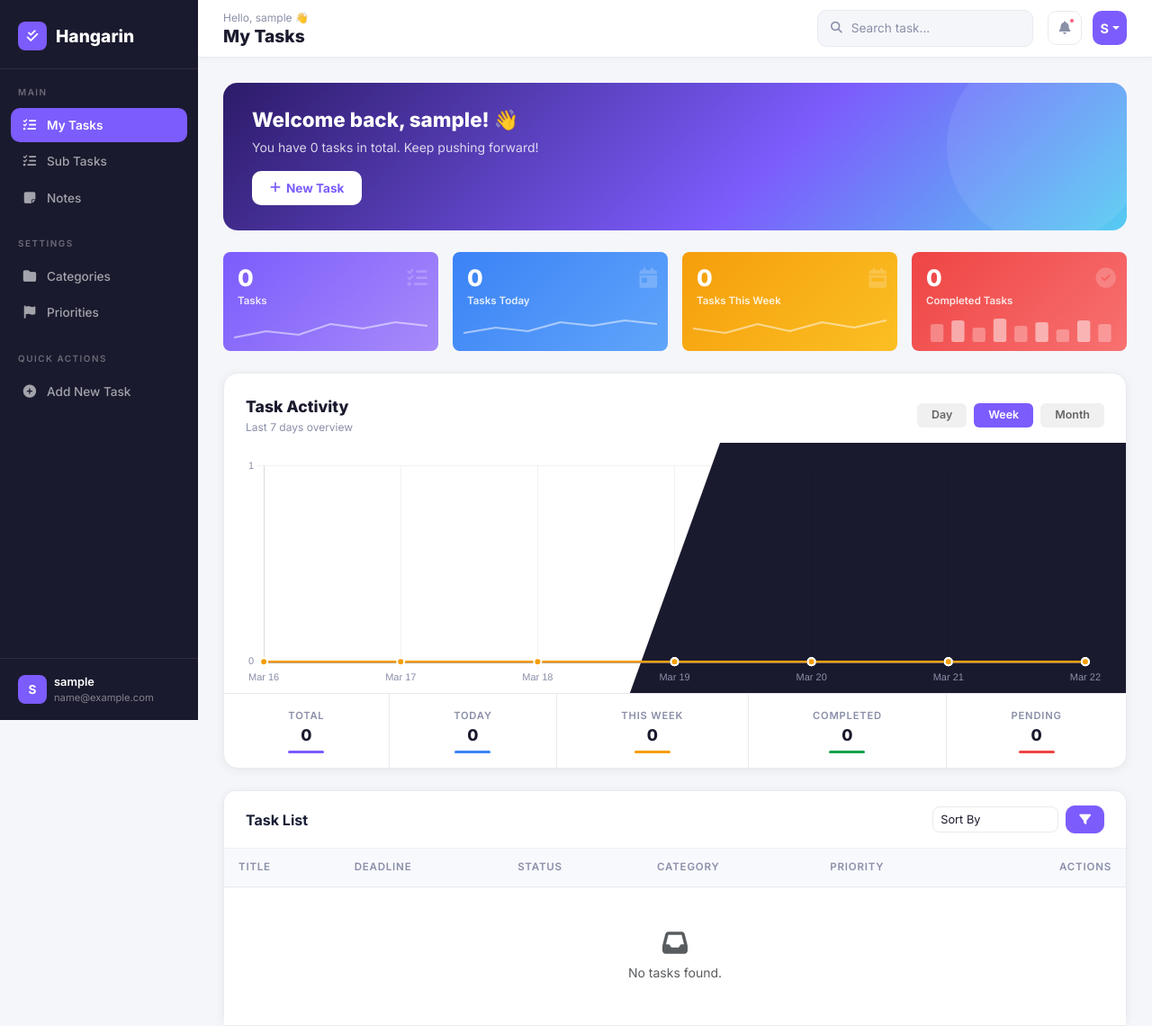
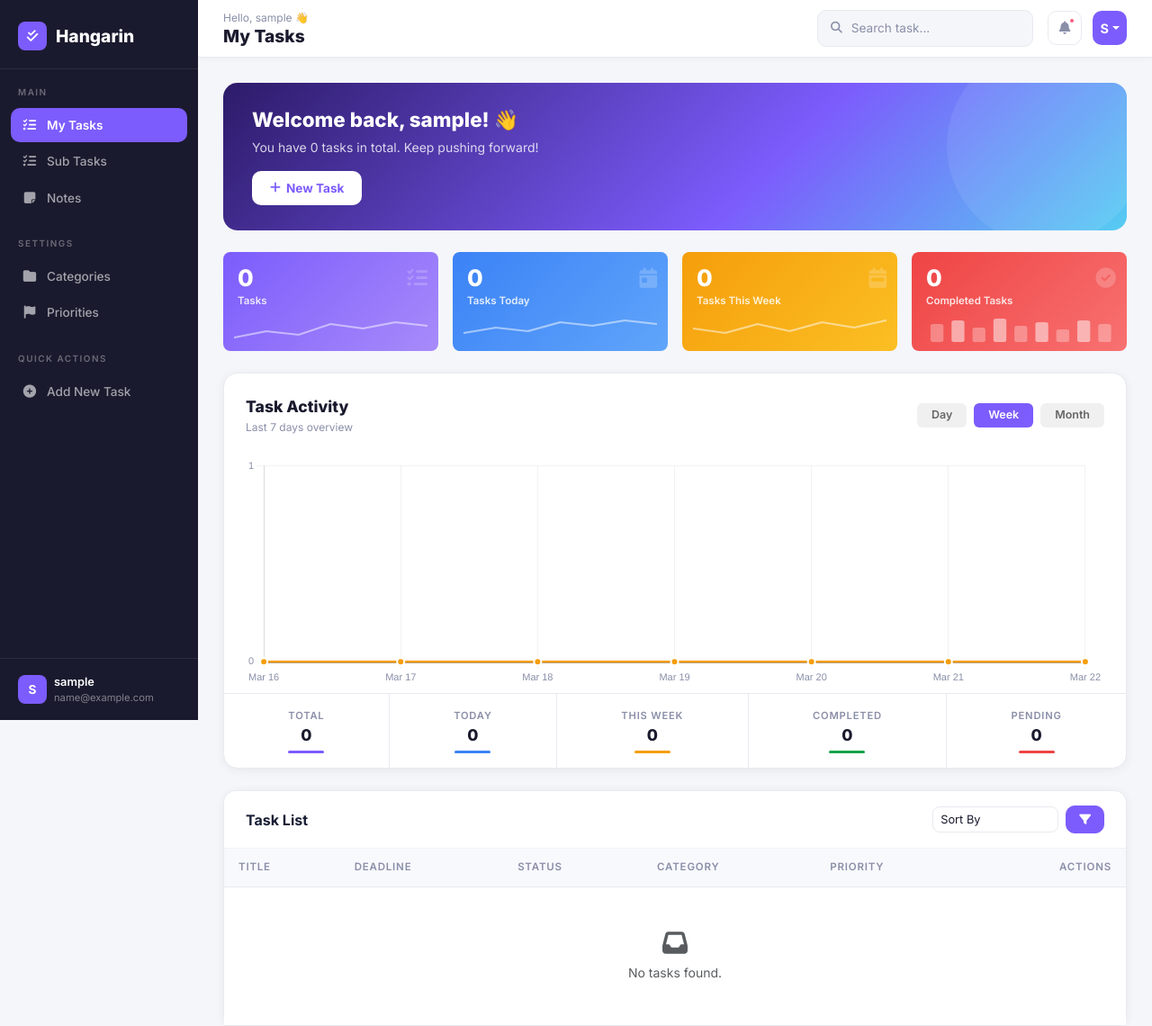
Before and after one commit to gtfolui/Hangarin, a Django app: page / in a window 1280 px wide. Shown: the top 1140 px of the page at 90% size. Run offline with Django 5.2, Linux system fonts and the light colour scheme; the visitor is signed in with stand-in values (Sample User, id 1); data that the repository does not hold is empty.

Commit message:
modified task_list

```diff
--- a/templates/task_list.html
+++ b/templates/task_list.html
@@ -124,20 +124,10 @@
     </div>
   </div>
 
-  <!-- Split background chart container with diagonal slice -->
-  <div style="position:relative; overflow:hidden;">
-    <!-- White background base -->
-    <div style="position:absolute; top:0; left:0; width:100%; height:100%;
-                background:#ffffff; z-index:0;"></div>
-    <!-- Navy blue diagonal overlay -->
-    <div style="position:absolute; top:0; left:0; width:100%; height:100%;
-                background:#1a1a2e; z-index:0;
-                clip-path: polygon(55% 0%, 100% 0%, 100% 100%, 45% 100%);"></div>
-    <div style="position:relative; z-index:1; padding:16px 24px 8px;">
-      <canvas id="taskChart" height="80"></canvas>
-    </div>
+ <!-- Chart container -->
+  <div style="padding:16px 24px 8px;">
+    <canvas id="taskChart" height="80"></canvas>
   </div>
-
   <!-- Bottom stats bar -->
   <div style="display:flex; border-top:1px solid var(--border);">
     <div class="text-center py-3 flex-fill" style="border-right:1px solid var(--border);">
```
